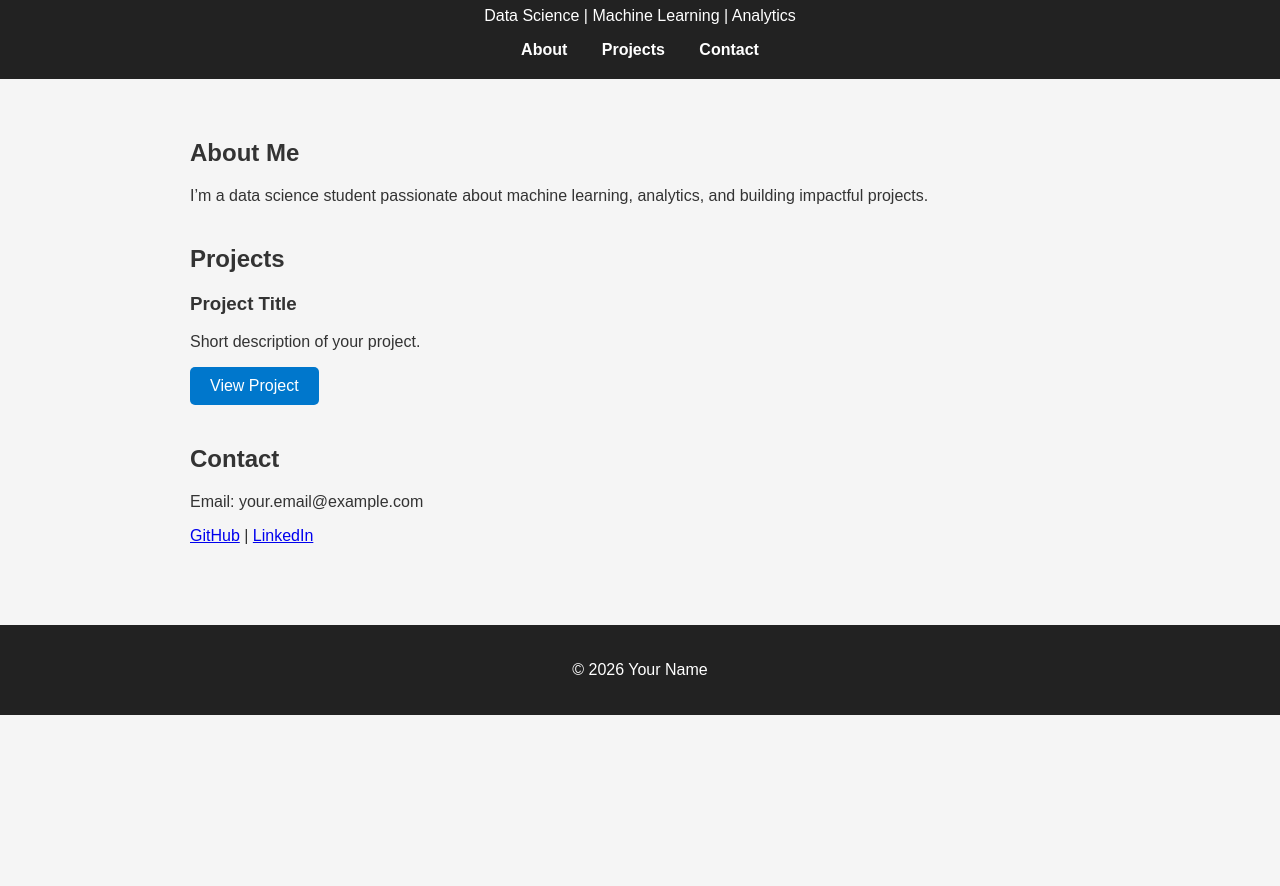
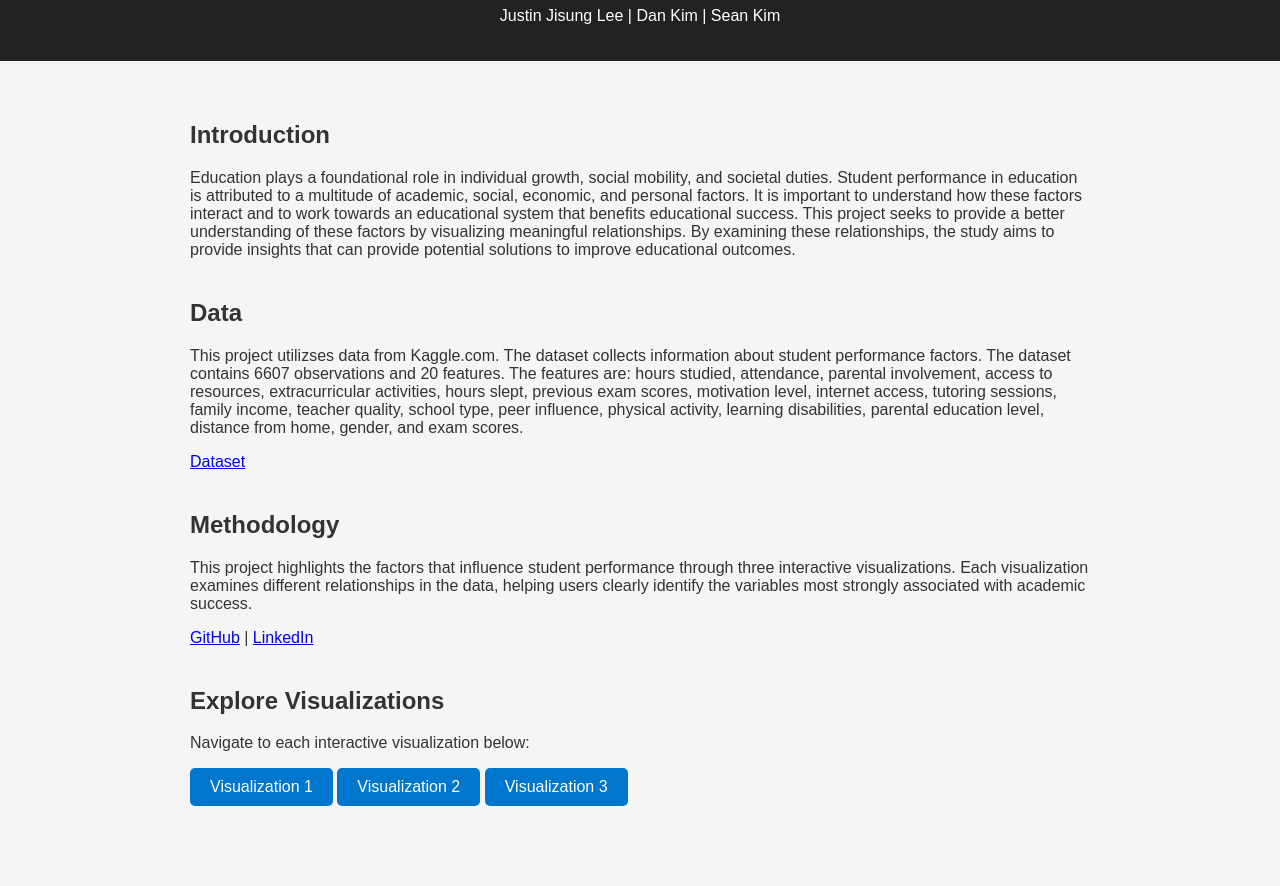
Before and after one commit to jiissung/DS4200project, a plain HTML site: page index.html in a window 1280 px wide. Shown: the part 93-979 px from the top of the page. Before the commit the page ends 808 px from the top, so only its background shows below. Drawn offline with Linux system fonts and the light colour scheme.

Commit message:
Update index.html

```diff
--- a/index.html
+++ b/index.html
@@ -3,7 +3,7 @@
 <head>
     <meta charset="UTF-8">
     <meta name="viewport" content="width=device-width, initial-scale=1.0">
-    <title>Your Name | Portfolio</title>
+    <title>DS4200 project</title>
 
     <style>
         body {
@@ -66,48 +66,50 @@
 <body>
 
 <header>
-    <h1>Your Name</h1>
-    <p>Data Science | Machine Learning | Analytics</p>
-    <nav>
-        <a href="#about">About</a>
-        <a href="#projects">Projects</a>
-        <a href="#contact">Contact</a>
-    </nav>
+    <h1>Analyzing Contributors to Youth Education</h1>
+    <p>Justin Jisung Lee | Dan Kim | Sean Kim</p>
 </header>
 
 <div class="container">
 
     <section id="about" class="section">
-        <h2>About Me</h2>
+        <h2>Introduction</h2>
         <p>
-            I’m a data science student passionate about machine learning,
-            analytics, and building impactful projects.
+            Education plays a foundational role in individual growth, social mobility, and societal duties. Student performance in education is attributed to a multitude of academic, social, economic, and personal factors. It is important to understand how these factors interact and to work towards an educational system that benefits educational success. This project seeks to provide a better understanding of these factors by visualizing meaningful relationships. By examining these relationships, the study aims to provide insights that can provide potential solutions to improve educational outcomes.
         </p>
     </section>
 
-    <section id="projects" class="section">
-        <h2>Projects</h2>
+    <section id="Data" class="section">
+        <h2>Data</h2>
 
-        <h3>Project Title</h3>
-        <p>Short description of your project.</p>
-        <a href="#" class="btn">View Project</a>
+        <p>This project utilizses data from Kaggle.com. The dataset collects information about student performance factors. The dataset contains 6607 observations and 20 features.  The features are: hours studied, attendance, parental involvement, access to resources, extracurricular activities, hours slept, previous exam scores, motivation level, internet access, tutoring sessions, family income, teacher quality, school type, peer influence, physical activity, learning disabilities, parental education level, distance from home, gender, and exam scores. </p>
+
+<a href = "https://www.kaggle.com/datasets/lainguyn123/student-performance-factors" target = "_blank"> Dataset </a>
 
     </section>
 
-    <section id="contact" class="section">
-        <h2>Contact</h2>
-        <p>Email: your.email@example.com</p>
+    <section id="Methodology" class="section">
+        <h2>Methodology</h2>
+        <p>This project highlights the factors that influence student performance through three interactive visualizations. Each visualization examines different relationships in the data, helping users clearly identify the variables most strongly associated with academic success. </p>
         <p>
             <a href="https://github.com/yourusername" target="_blank">GitHub</a> |
             <a href="https://linkedin.com/in/yourprofile" target="_blank">LinkedIn</a>
         </p>
     </section>
 
+
+
+<section class="section">
+    <h2>Explore Visualizations</h2>
+    <p>Navigate to each interactive visualization below:</p>
+
+    <a href="viz1.html" class="btn">Visualization 1</a>
+    <a href="viz2.html" class="btn">Visualization 2</a>
+    <a href="viz3.html" class="btn">Visualization 3</a>
+</section>
+
 </div>
 
-<footer>
-    <p>© 2026 Your Name</p>
-</footer>
 
 </body>
 </html>
```
